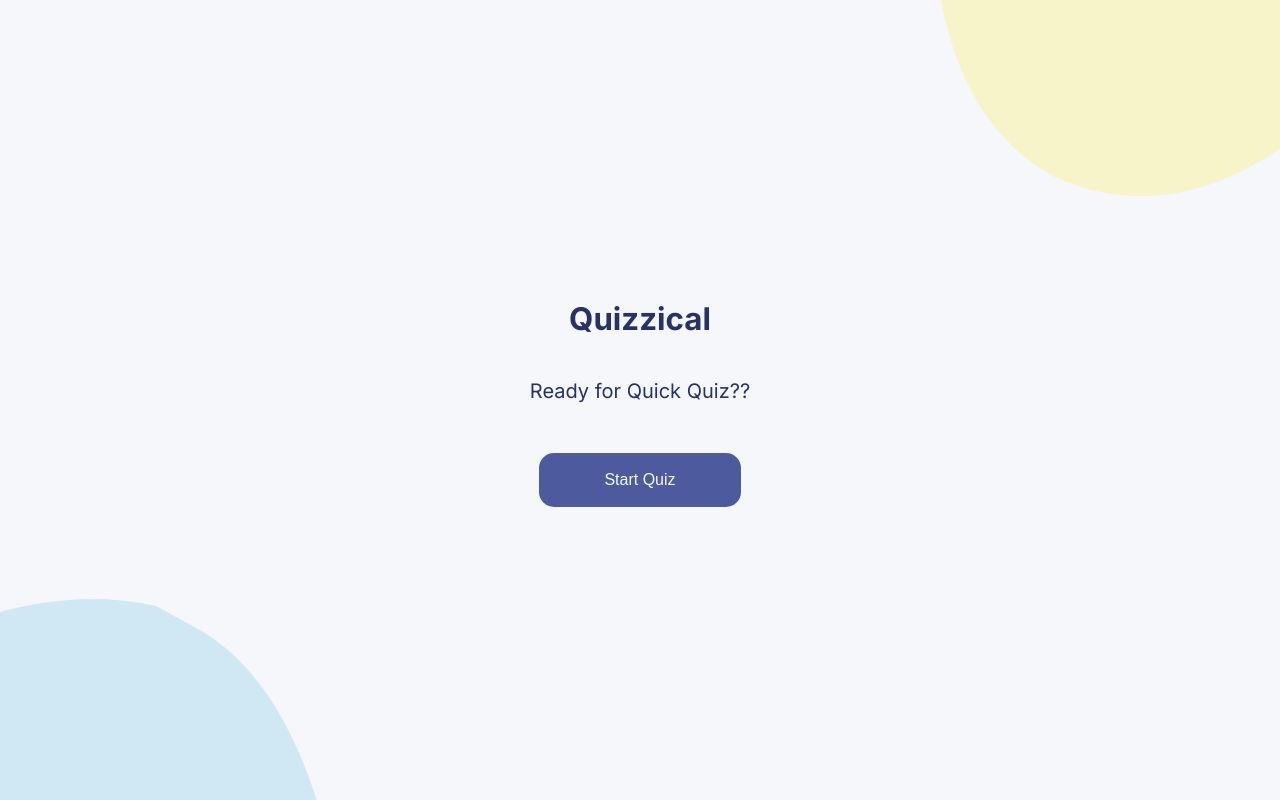
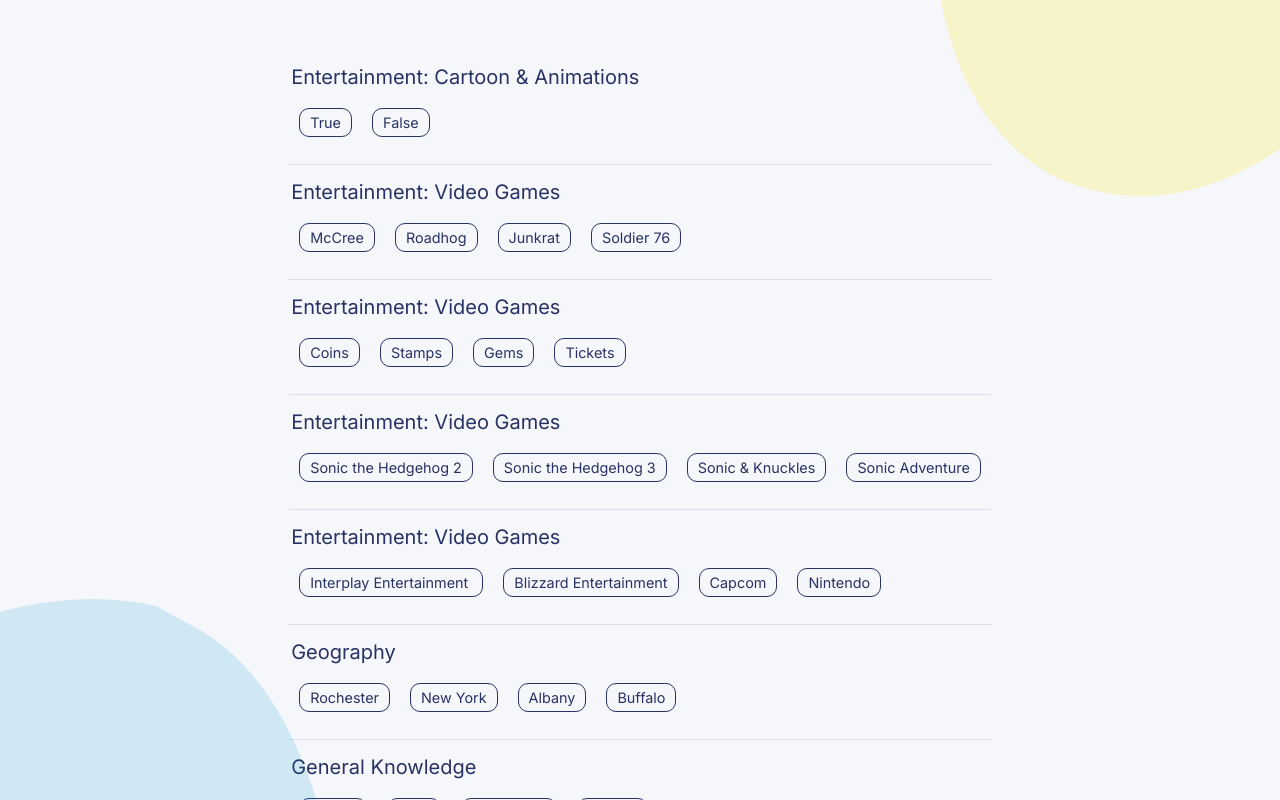
Before and after one commit to Jayawan69/Solo-Project-Scrimba-Quizical, a React (Vite) app: page / in a window 1280 px wide. Shown: the top 800 px of the page. Built offline with nearby package versions, Linux system fonts and the light colour scheme.

Commit message:
to render questions using map and make answer shuffle

```diff
--- a/src/App.jsx
+++ b/src/App.jsx
@@ -4,13 +4,14 @@
 //components
 import FirstPage from './Components/FirstPage'
 import MainPage from './Components/MainPage'
+import Question from './Components/Question'
 
 
 
 
 export default function App(){
 
-   const [frontPage, setFrontPage] = useState(true)
+   const [frontPage, setFrontPage] = useState(false)
 
    function startQuizBtn(){
       setFrontPage(prev=>!prev)
@@ -33,7 +34,11 @@
    if(frontPage){
       htmlToReturn = <FirstPage startQuizBtn={startQuizBtn}/>
    }else{
-      htmlToReturn = <MainPage setFrontPage={setFrontPage}/>
+      htmlToReturn =
+         <>
+            <Question/>
+            <MainPage setFrontPage={setFrontPage}/>
+         </>
    }
 
    return htmlToReturn
--- a/src/Components/MainPage.jsx
+++ b/src/Components/MainPage.jsx
@@ -1,5 +1,5 @@
 //data
-import question from '../data/question'
+import data from '../data/data'
 
 import yellowBallon from '../assets/yellowBallon.png';
 
@@ -12,11 +12,26 @@
     props.setFrontPage(prev=>!prev)
   }
 
+  const firstQues = {
+    question: "According to Overwatch's lore, who was once a member of the Deadlock Gang?",
+    correct_answer: "McCree",
+    incorrect_answers: ["Roadhog", "Soldier 76", "Junkrat"]
+  }
+
   return(
     <>
-      <img src={yellowBallon} className='top-yellow-blob' alt="yellow blob" />
-      <img src={yellowBallon} className='bot-yellow-blob' alt="yellow blob" />
-      <button onClick={handleClick}>Want to get back?</button>
+      <main>
+        <section > {/* this is for background images */}
+          <img src={yellowBallon} className='top-yellow-blob' alt="yellow blob" />
+          <img src={yellowBallon} className='bot-yellow-blob' alt="yellow blob" />
+          <button onClick={handleClick}>Want to get back?</button>
+        </section>
+
+        <section>
+
+        </section>
+
+      </main>
     </>
   )
 }
--- /dev/null
+++ b/src/Components/Question.jsx
@@ -0,0 +1,58 @@
+
+import data from '../data/data'
+
+export default function Question (props){
+
+    function submit(formData) {
+    console.log(email)
+    console.log(formData)
+  }
+
+
+
+  const fieldHtml = data.map((ques, i)=>{
+
+      const allOptions = [...ques.incorrect_answers, ques.correct_answer]
+
+      // console.log(allOptions)
+
+      let shuffledOption = []
+
+      while (allOptions.length){
+         const randPos = Math.floor(Math.random() * allOptions.length)
+         shuffledOption = [...shuffledOption, allOptions.splice(randPos, 1)[0]]
+      }
+
+      // console.log(shuffledOption)
+
+      return(
+         <fieldset key={i}>
+               <legend>
+                  {ques.category}
+               </legend>
+
+               {shuffledOption.map((ans, index)=>(
+                  <label >
+                     <input type="radio" name={`question${i}`}/>
+                     {ans}
+                  </label>
+               ))}
+               <br />
+            </fieldset>
+         )
+      }
+   )
+
+   console.log(fieldHtml)
+
+  return (
+    <section>
+      <form action={submit} >
+
+        {fieldHtml}
+        <button>Submit</button>
+
+      </form>
+    </section>
+  )
+ }
--- a/src/index.css
+++ b/src/index.css
@@ -76,6 +76,8 @@
   font-family: Inter, sans-serif;
   background-color: #F5F7FB;
   position: relative;
+  margin: 50px;
+  min-height: 100vh;
 }
 
 div#root{
@@ -83,21 +85,21 @@
   flex-direction: column;
   justify-content: center;
   align-items: center;
-  height: 100vh;
+  min-height: 100vh;
 }
 
 .top-yellow-blob{
   width: 800px;
+  opacity: 0.25;
   position: fixed;
-  opacity: 0.25;
   top:-500px;
   right:-350px;
 }
 
 .bot-yellow-blob{
   width: 800px;
+  opacity: 0.15;
   position: fixed;
-  opacity: 0.15;
   bottom:-500px;
   left:-350px;
   filter: invert(55%) sepia(100%) saturate(5000%) hue-rotate(180deg);
@@ -124,11 +126,37 @@
   transition: all 0.15s ease
 }
 .start-btn:hover{
-  background-color: darkblue; /* changes when mouse is over */
+  background-color: darkblue;
   cursor: pointer;
 }
 
 .start-btn:active{
-  background-color: navy;  /* darker when pressed */
+  background-color: navy;
   transform: scale(0.95);
 }
+
+legend{
+  margin: 20px 0;
+  color: #293264;
+}
+
+fieldset {
+  border: none;
+  height: 100px;
+  margin-top: 15px;
+  padding: 0;
+  border-bottom: 1px solid #DBDEF0;
+}
+
+input[type="radio"] {
+  display: none;
+}
+
+label{
+  padding: 5px 10px;
+  border: 1px solid #293264;
+  color: #293264;
+  margin: 30px 10px;
+  border-radius: 10px;
+  font-size: 0.9rem;
+}
```
Also changed, not shown: src/data/data.jsx (renamed from src/data/question.jsx).
